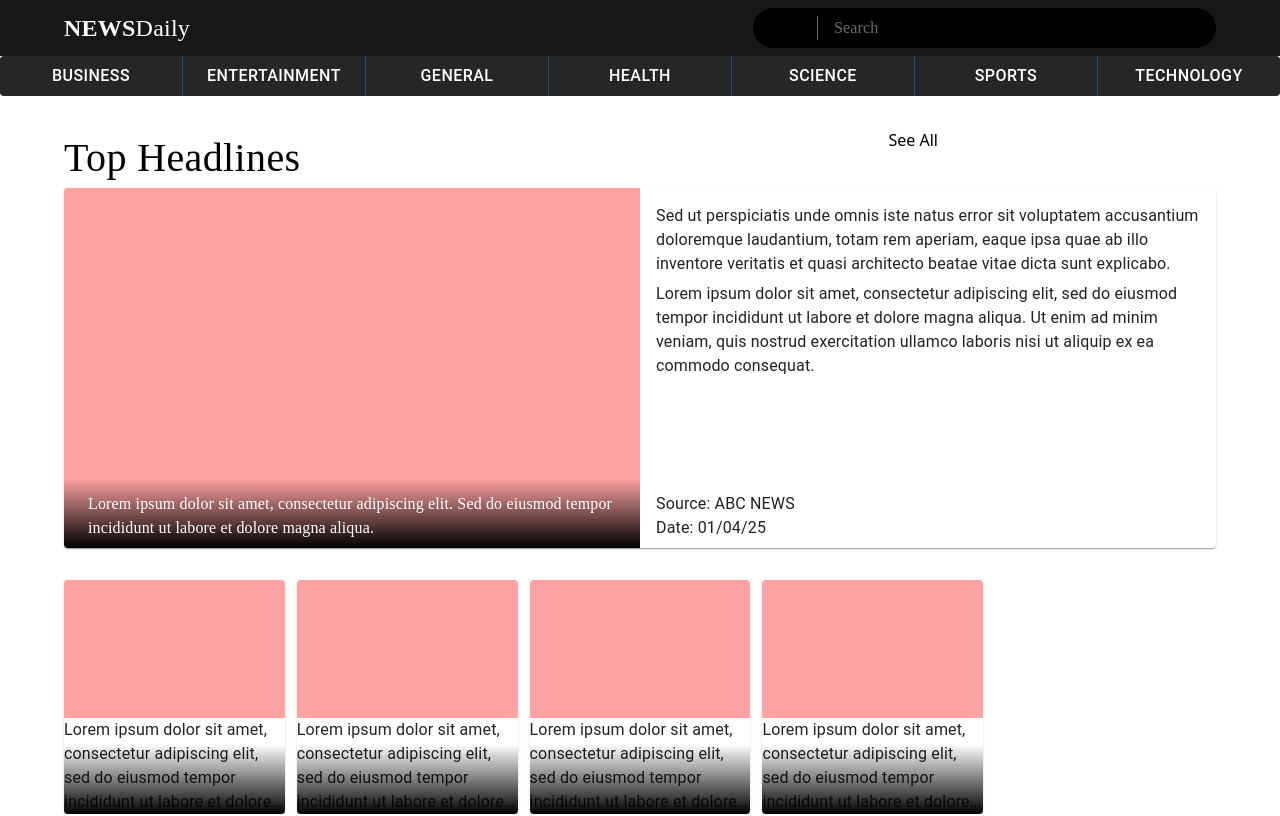
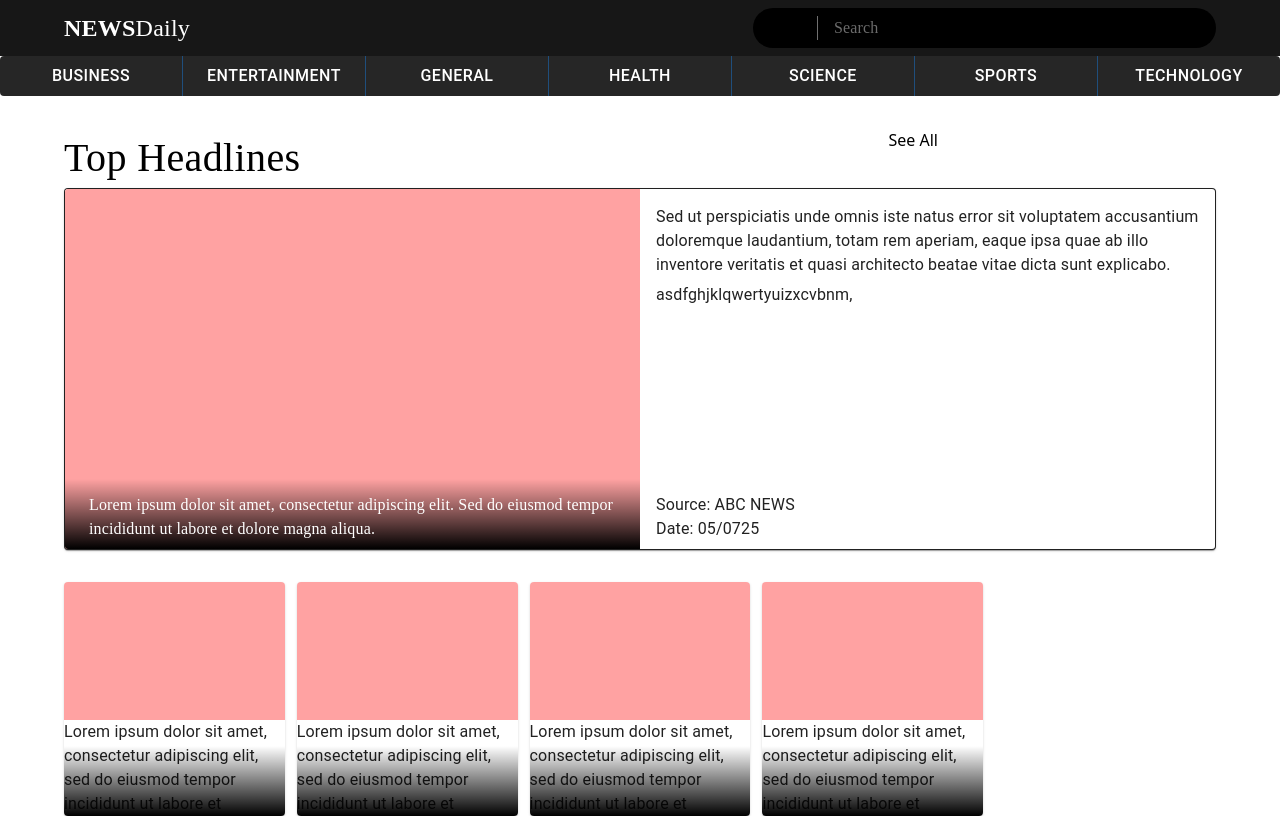
Before and after one commit to ahmeddin12/news_portal, a React (Vite) app: page / in a window 1280 px wide. Built offline with nearby package versions, Linux system fonts and the light colour scheme; some icons are missing.

Commit message:
feat: implement Carousel component with CarouselCard and CarouselList

```diff
--- /dev/null
+++ b/src/components/Carousel.tsx
@@ -0,0 +1,20 @@
+import { Box } from "@mui/material";
+import HeaderSection from "./HeaderSection";
+import CarouselCard from "./CarouselCard";
+import CarouselList from "./CarouselList";
+
+import type { FC } from "react";
+
+const Carousel: FC = () => {
+  return (
+    <Box>
+      <Box sx={{ width: "90%", mx: "auto" }}>
+        <HeaderSection />
+        <CarouselCard />
+        <CarouselList />
+      </Box>
+    </Box>
+  );
+};
+
+export default Carousel;
--- /dev/null
+++ b/src/components/CarouselCard.tsx
@@ -0,0 +1,52 @@
+import type { FC } from "react";
+import { Box, Typography, Card, CardContent } from "@mui/material";
+
+const CarouselCard: FC = () => {
+  return (
+    <Card className="grid grid-cols-2 border-1 shadow-none">
+      <Box className="relative h-[360px]">
+        <Box className="bg-red-300 h-full"></Box>
+        <Box
+          className="_carouselGradient"
+          sx={{
+            position: "absolute",
+            bottom: 0,
+            height: "70px",
+            width: "100%",
+          }}
+        ></Box>
+        <Typography
+          sx={{ fontFamily: "serif" }}
+          className="absolute bottom-2 text-white text-[22px] leading-8 line-clamp-3 px-6"
+        >
+          Lorem ipsum dolor sit amet, consectetur adipiscing elit. Sed do
+          eiusmod tempor incididunt ut labore et dolore magna aliqua.
+        </Typography>
+      </Box>
+      <CardContent className="relative ">
+        <Typography
+          gutterBottom
+          className="sm:text-xl text-lg font-serif line-clamp-4"
+        >
+          Sed ut perspiciatis unde omnis iste natus error sit voluptatem
+          accusantium doloremque laudantium, totam rem aperiam, eaque ipsa quae
+          ab illo inventore veritatis et quasi architecto beatae vitae dicta
+          sunt explicabo.
+        </Typography>
+        <Typography className="sm:text-xl text-lg font-serif line-clamp-4">
+          asdfghjklqwertyuizxcvbnm,
+        </Typography>
+
+        <Box className="md:absolute bottom-2">
+          <Typography className="sm:text-xl text-lg font-serif line-clamp-4">
+            Source: ABC NEWS
+          </Typography>
+          <Typography className="sm:text-xl text-lg font-serif line-clamp-4">
+            Date: 05/0725
+          </Typography>
+        </Box>
+      </CardContent>
+    </Card>
+  );
+};
+export default CarouselCard;
--- /dev/null
+++ b/src/components/CarouselList.tsx
@@ -0,0 +1,32 @@
+import type { FC } from "react";
+import Grid2 from "@mui/material/Grid";
+
+import { Box, Typography, Card } from "@mui/material";
+
+const CarouselList: FC = () => {
+  return (
+    <Box className="grid xl:grid-cols-5 lg:grid-cols-4 sm:grid-cols-3 grid-cols-2 gap-3 mt-8">
+      {[...Array(4)].map((item, ind) => (
+        <Grid2 key={ind}>
+          <Card className="relative">
+            <Box className="bg-red-300 w-full aspect-[16/10]"></Box>
+            <Box
+              className="_carouselGradient"
+              sx={{
+                position: "absolute",
+                bottom: 0,
+                height: "70px",
+                width: "100%",
+              }}
+            />
+            <Typography className="sm:text-xl text-lg font-serif line-clamp-4">
+              Lorem ipsum dolor sit amet, consectetur adipiscing elit, sed do
+              eiusmod tempor incididunt ut labore et
+            </Typography>
+          </Card>
+        </Grid2>
+      ))}
+    </Box>
+  );
+};
+export default CarouselList;
--- a/src/pages/home.tsx
+++ b/src/pages/home.tsx
@@ -1,107 +1,6 @@
-import { Box, Typography, Button, Card, CardContent } from "@mui/material";
-import Grid2 from "@mui/material/Grid";
-
 import type { FC } from "react";
-
-import ArrowForwardIcon from "@mui/icons-material/ArrowForward";
-
+import Carousel from "../components/Carousel";
 const Home: FC = () => {
-  return (
-    <Box sx={{ width: "90%", mx: "auto" }}>
-      <Box sx={{ display: "flex", justifyContent: "space-between", mt: 4 }}>
-        <Typography
-          sx={{ fontSize: "2.5rem", fontFamily: "serif", cursor: "pointer" }}
-        >
-          Top Headlines
-        </Typography>
-        <Button
-          sx={{
-            display: "flex",
-            alignItems: "center",
-            gap: 1,
-            color: "black",
-            "&:hover": {
-              textDecoration: "underline",
-              textUnderlineOffset: "2px",
-            },
-          }}
-        />
-        See All
-        <ArrowForwardIcon sx={{ fontSize: "1.25rem" }} />
-      </Box>
-      <Card className="grid grid-cols-2">
-        <Box className="relative h-[360px]">
-          <Box className="bg-red-300 h-full"></Box>
-          <Box
-            className="_carouselGradient"
-            sx={{
-              position: "absolute",
-              bottom: 0,
-              height: "70px",
-              width: "100%",
-            }}
-          ></Box>
-          <Typography
-            sx={{ fontFamily: "serif" }}
-            className="absolute bottom-2 text-white text-[22px] leading-8 line-clamp-3 px-6"
-          >
-            Lorem ipsum dolor sit amet, consectetur adipiscing elit. Sed do
-            eiusmod tempor incididunt ut labore et dolore magna aliqua.
-          </Typography>
-        </Box>
-        <CardContent className="relative ">
-          <Typography
-            gutterBottom
-            className="sm:text-xl text-lg font-serif line-clamp-4"
-          >
-            Sed ut perspiciatis unde omnis iste natus error sit voluptatem
-            accusantium doloremque laudantium, totam rem aperiam, eaque ipsa
-            quae ab illo inventore veritatis et quasi architecto beatae vitae
-            dicta sunt explicabo.
-          </Typography>
-          <Typography className="sm:text-xl text-lg font-serif line-clamp-4">
-            Lorem ipsum dolor sit amet, consectetur adipiscing elit, sed do
-            eiusmod tempor incididunt ut labore et dolore magna aliqua. Ut enim
-            ad minim veniam, quis nostrud exercitation ullamco laboris nisi ut
-            aliquip ex ea commodo consequat.
-          </Typography>
-
-          <Box className="md:absolute bottom-2">
-            <Typography className="sm:text-xl text-lg font-serif line-clamp-4">
-              Source: ABC NEWS
-            </Typography>
-            <Typography className="sm:text-xl text-lg font-serif line-clamp-4">
-              Date: 01/04/25
-            </Typography>
-          </Box>
-        </CardContent>
-      </Card>
-
-      <Box className="grid xl:grid-cols-5 lg:grid-cols-4 sm:grid-cols-3 grid-cols-2 gap-3 mt-8">
-        {[...Array(4)].map((item, ind) => (
-          <Grid2 key={ind}>
-            <Card className="relative">
-              <Box className="bg-red-300 w-full aspect-[16/10]"></Box>
-              <Box
-                className="_carouselGradient"
-                sx={{
-                  position: "absolute",
-                  bottom: 0,
-                  height: "70px",
-                  width: "100%",
-                }}
-              />
-              <Typography className="sm:text-xl text-lg font-serif line-clamp-4">
-                Lorem ipsum dolor sit amet, consectetur adipiscing elit, sed do
-                eiusmod tempor incididunt ut labore et dolore magna aliqua. Ut
-                enim ad minim veniam, quis nostrud exercitation ullamco laboris
-                nisi ut aliquip ex ea commodo consequat.
-              </Typography>
-            </Card>
-          </Grid2>
-        ))}
-      </Box>
-    </Box>
-  );
+  return <Carousel />;
 };
 export default Home;
```
